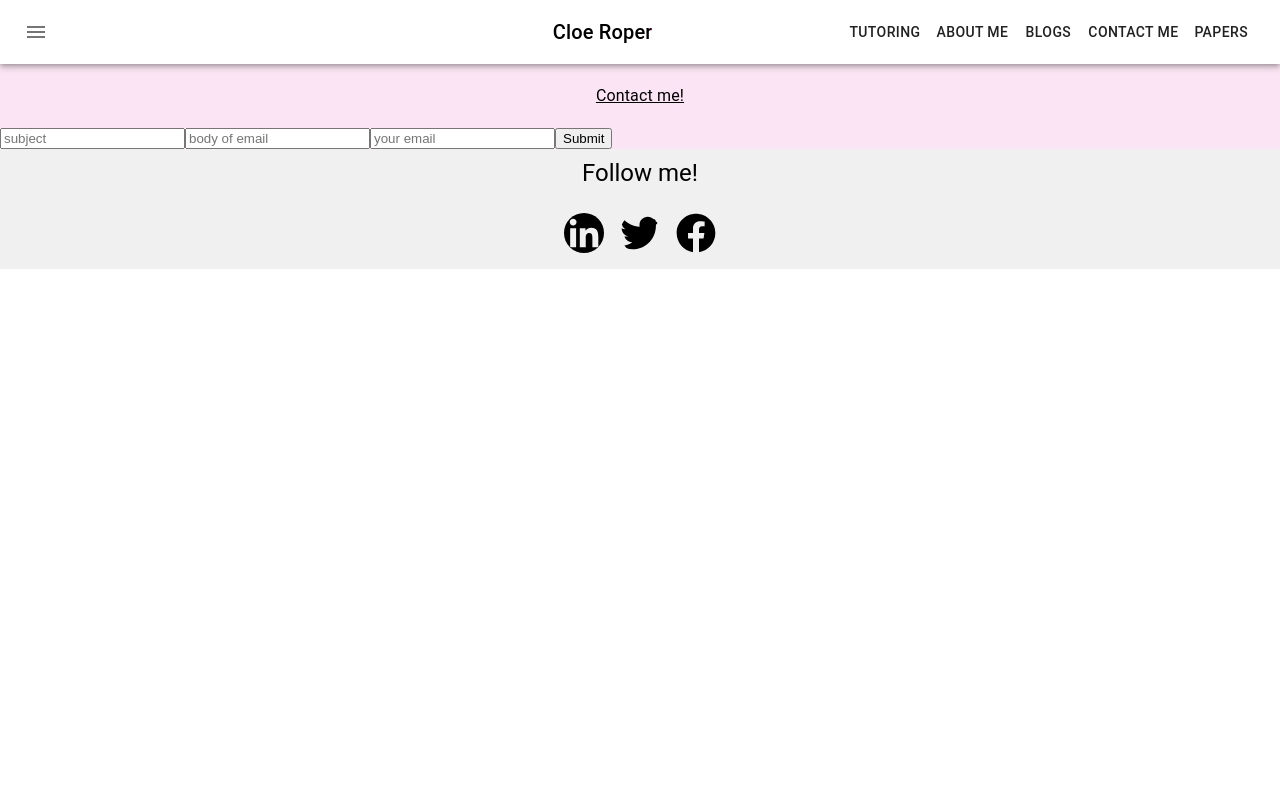
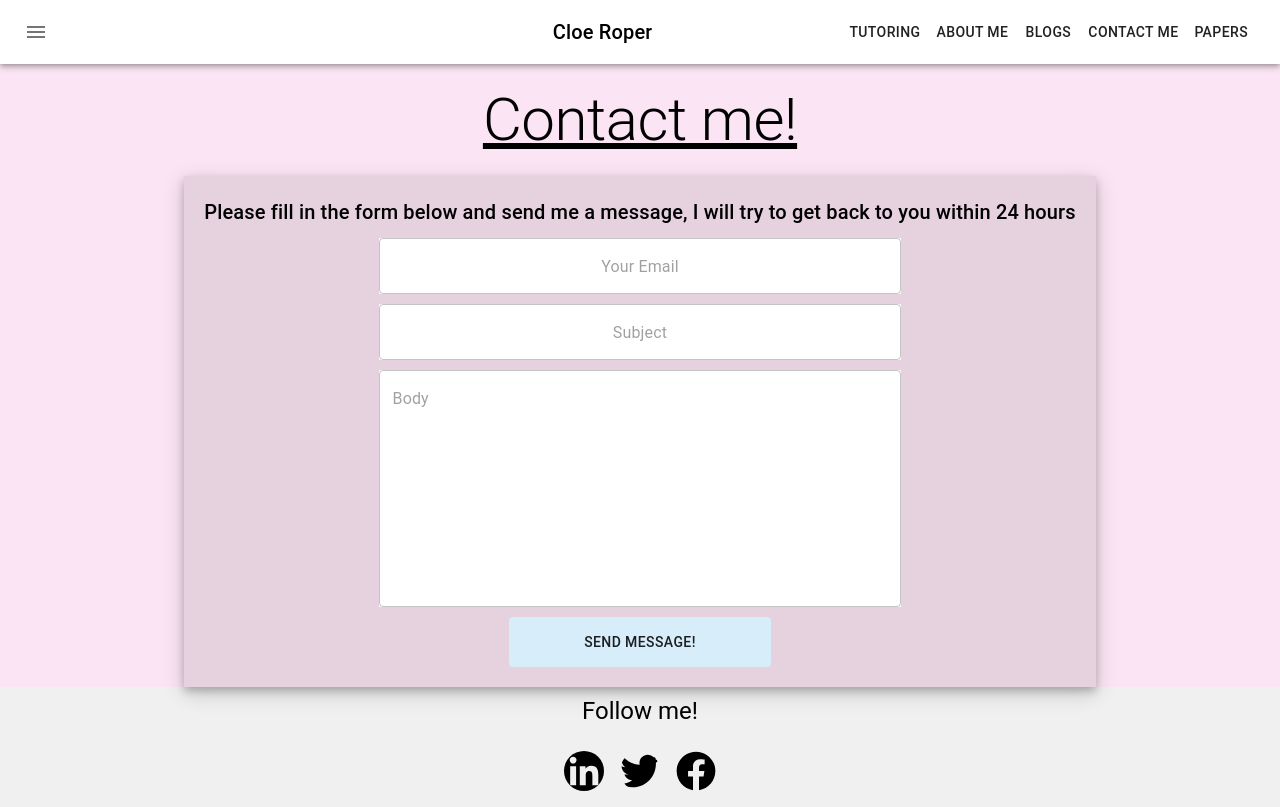
Before and after one commit to danbeaumont95/cloe-website-frontend, a React (Create React App) app: page /contact in a window 1280 px wide. Built offline with nearby package versions, Linux system fonts and the light colour scheme.

Commit message:
styled contact page/form

```diff
--- a/src/Components/Contact.jsx
+++ b/src/Components/Contact.jsx
@@ -1,6 +1,6 @@
 /* eslint-disable no-unused-vars */
-import { Typography } from '@material-ui/core';
-import React, { useState, useEffect } from 'react';
+import { Box, TextField, Typography, Button } from '@material-ui/core';
+import React, { useState } from 'react';
 import { makeStyles } from '@material-ui/styles';
 import { useForm } from 'react-hook-form';
 import ContactService from '../Services/contact';
@@ -8,7 +8,11 @@ import Swal from 'sweetalert2';
 
 const useStyles = makeStyles(() => ({
   allContent: {
-    height: '100%'
+    height: '100%',
+    display: 'flex',
+    flexDirection: 'column',
+    alignItems: 'center',
+    justifyContent: 'center',
   },
   title: {
     textAlign: 'center',
@@ -18,12 +22,52 @@ const useStyles = makeStyles(() => ({
     [ '@media (max-width:800px)' ]: {
       marginTop: 0,
     },
+  },
+  box: {
+    // backgroundColor: '#dbafcd',
+    backgroundColor: '#e6d1df',
+    padding: '20px',
+    boxShadow: '0 4px 8px 0 rgba(0, 0, 0, 0.2), 0 6px 20px 0 rgba(0, 0, 0, 0.19)'
+  },
+  formBox: {
+    display: 'flex',
+    flexDirection: 'column',
+    alignItems: 'center',
+    justifyContent: 'center',
+
+  },
+  inputField: {
+    backgroundColor: 'white',
+    width: '60%',
+    marginTop: '10px'
+  },
+  bodyInputField: {
+    backgroundColor: 'white',
+    width: '60%',
+    marginTop: '10px'
+  },
+  button: {
+    backgroundColor: '#D7EDFA',
+    width: '30%',
+    marginTop: '10px',
+    height: '50px',
+    '&:hover': {
+      backgroundColor: '#BEE3ED',
+    },
   }
 }));
 
 const Contact = () => {
+  const [details, setDetails] = useState({});
   const { register, handleSubmit, watch, formState: { errors } } = useForm();
   const classes = useStyles();
+
+  const handleChangeDetails = (event) => {
+    setDetails({
+      ...details,
+      [event.target.name]: event.target.value
+    });
+  };
 
   const onSubmit = data => {
     const { subject, body, userEmail } = data;
@@ -31,7 +75,7 @@ const Contact = () => {
       .then((res) => {
         if (res.data.message === '[Success] Email sent!') {
           return Swal.fire({
-            title: 'Email sent!'
+            title: 'Message sent!'
           })
             .then(() => {
               window.location.href = '/contact';
@@ -47,20 +91,61 @@ const Contact = () => {
 
   return (
     <div className={classes.allContent}>
-      <Typography className={classes.title}>Contact me!</Typography>
-      <form onSubmit={handleSubmit(onSubmit)}>
+      <Typography className={classes.title} variant="h2">Contact me!</Typography>
 
-        <input placeholder='subject' {...register('subject', { required: true })} />
+      <Box className={classes.box}>
+        <Typography variant="h6">Please fill in the form below and send me a message, I will try to get back to you within 24 hours</Typography>
+        <Box component="form" onSubmit={handleSubmit(onSubmit)} className={classes.formBox}>
 
-        <input placeholder='body of email' {...register('body', { required: true })} />
-        <input placeholder='your email' {...register('userEmail', { required: true })} />
+          <TextField
+            {...register('userEmail')}
+            onChange={handleChangeDetails}
+            placeholder="Your Email"
+            className={classes.inputField}
+            inputProps={{
+              style: { textAlign: 'center' },
+              className: classes.color,
+            }}
+            variant="outlined"
+          />
 
-        {errors.subject && <span>Subject is required</span>}
-        {errors.body && <span>Body is required</span>}
-        {errors.userEmail && <span>Your email is required</span>}
+          <TextField
+            {...register('subject')}
+            onChange={handleChangeDetails}
+            placeholder="Subject"
+            className={classes.inputField}
+            inputProps={{
+              style: { textAlign: 'center' },
+              className: classes.color,
+            }}
+            variant="outlined"
+          />
 
-        <input type="submit" />
-      </form>
+          <TextField
+            {...register('body')}
+            onChange={handleChangeDetails}
+            placeholder="Body"
+            className={classes.bodyInputField}
+            inputProps={{
+              style: {  height: '200px' },
+              className: classes.color,
+            }}
+            variant="outlined"
+            multiline
+          />
+
+          <Button
+            type="submit"
+            onClick={() => {
+              setDetails(details);
+            }}
+            className={classes.button}
+          >
+          Send message!
+          </Button>
+
+        </Box>
+      </Box>
     </div>
   );
 };
```
